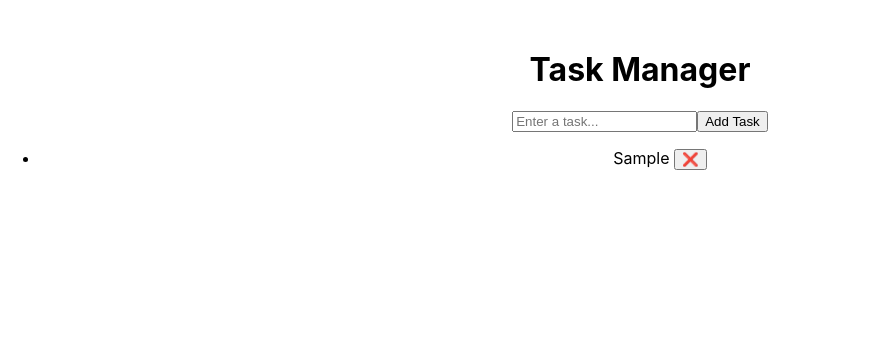
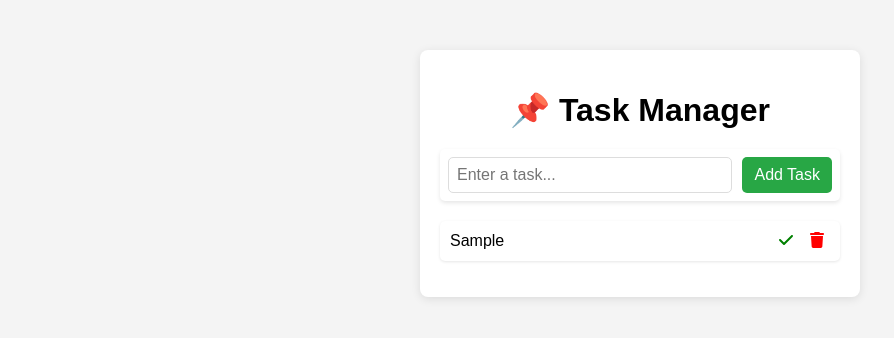
Before and after one commit to CharviBasappa/TaskManager, a React (Create React App) app: page / in a window 1280 px wide. Both pictures are taken after typing "Sample" into the empty fields and a click on the button "Add Task". Shown: the top 338 px of the page, without its empty margins (0-894 px from the left). Built offline with nearby package versions, Linux system fonts and the light colour scheme.

Commit message:
Changed UI of application

```diff
--- a/src/App.tsx
+++ b/src/App.tsx
@@ -1,5 +1,8 @@
 import React, { useState } from "react";
 import { Task } from "./types";
+import { FontAwesomeIcon } from "@fortawesome/react-fontawesome";
+import { faTrash, faCheck } from "@fortawesome/free-solid-svg-icons";
+import "./styles.css";
 
 const App: React.FC = () => {
   const [tasks, setTasks] = useState<Task[]>([]);
@@ -7,8 +10,19 @@ const App: React.FC = () => {
 
   const addTask = () => {
     if (!taskTitle.trim()) return;
-    setTasks([...tasks, { id: Date.now(), title: taskTitle }]);
+    setTasks([
+      ...tasks,
+      { id: Date.now(), title: taskTitle, completed: false },
+    ]);
     setTaskTitle("");
+  };
+
+  const toggleTask = (id: number) => {
+    setTasks(
+      tasks.map((task) =>
+        task.id === id ? { ...task, completed: !task.completed } : task
+      )
+    );
   };
 
   const removeTask = (id: number) => {
@@ -16,20 +30,44 @@ const App: React.FC = () => {
   };
 
   return (
-    <div style={{ textAlign: "center", marginTop: "50px" }}>
-      <h1>Task Manager</h1>
+    <div className="container">
+      <h1>📌 Task Manager</h1>
+      <div className="task-input">
         <input
+          type="text"
+          placeholder="Enter a task..."
           value={taskTitle}
           onChange={(e) => setTaskTitle(e.target.value)}
-        placeholder="Enter a task..."
         />
         <button onClick={addTask}>Add Task</button>
-      <ul>
-        {tasks.map((task) => (
-          <li key={task.id}>
-            {task.title} <button onClick={() => removeTask(task.id)}>❌</button>
+      </div>
+      <ul className="task-list">
+        {tasks.length === 0 ? (
+          <p className="no-tasks">No tasks yet! 🎉</p>
+        ) : (
+          tasks.map((task) => (
+            <li
+              key={task.id}
+              className={`task ${task.completed ? "completed" : ""}`}
+            >
+              <span onClick={() => toggleTask(task.id)}>{task.title}</span>
+              <div>
+                <button
+                  className="complete-btn"
+                  onClick={() => toggleTask(task.id)}
+                >
+                  <FontAwesomeIcon icon={faCheck} />
+                </button>
+                <button
+                  className="delete-btn"
+                  onClick={() => removeTask(task.id)}
+                >
+                  <FontAwesomeIcon icon={faTrash} />
+                </button>
+              </div>
             </li>
-        ))}
+          ))
+        )}
       </ul>
     </div>
   );
--- /dev/null
+++ b/src/styles.css
@@ -0,0 +1,112 @@
+/* General Styles */
+body {
+    font-family: "Arial", sans-serif;
+    background-color: #f4f4f4;
+    margin: 0;
+    padding: 0;
+    text-align: center;
+  }
+
+  /* Main Container */
+  .container {
+    max-width: 400px;
+    background: white;
+    padding: 20px;
+    margin: 50px auto;
+    border-radius: 8px;
+    box-shadow: 0 2px 10px rgba(0, 0, 0, 0.1);
+  }
+
+  /* Title */
+  h1 {
+    margin-bottom: 20px;
+  }
+
+  /* Task Input */
+  .task-input {
+    display: flex;
+    justify-content: space-between;
+    background: #fff;
+    padding: 8px;
+    border-radius: 5px;
+    box-shadow: 0 2px 4px rgba(0, 0, 0, 0.1);
+  }
+
+  .task-input input {
+    flex: 1;
+    padding: 8px;
+    border: 1px solid #ddd;
+    border-radius: 5px;
+    font-size: 16px;
+  }
+
+  .task-input button {
+    margin-left: 10px;
+    background: #28a745;
+    color: white;
+    border: none;
+    padding: 8px 12px;
+    border-radius: 5px;
+    cursor: pointer;
+    transition: background 0.3s;
+  }
+
+  .task-input button:hover {
+    background: #218838;
+  }
+
+  /* Task List */
+  .task-list {
+    list-style: none;
+    padding: 0;
+    margin-top: 20px;
+  }
+
+  /* Task Item */
+  .task {
+    display: flex;
+    align-items: center;
+    justify-content: space-between;
+    background: #fff;
+    padding: 10px;
+    margin: 8px 0;
+    border-radius: 5px;
+    box-shadow: 0 1px 3px rgba(0, 0, 0, 0.1);
+    transition: all 0.3s ease;
+  }
+
+  .task.completed span {
+    text-decoration: line-through;
+    color: gray;
+  }
+
+  /* Buttons */
+  button {
+    border: none;
+    background: none;
+    cursor: pointer;
+    font-size: 16px;
+    margin-left: 5px;
+    transition: transform 0.2s ease;
+  }
+
+  button:hover {
+    transform: scale(1.1);
+  }
+
+  /* Complete Button */
+  .complete-btn {
+    color: green;
+  }
+
+  /* Delete Button */
+  .delete-btn {
+    color: red;
+  }
+
+  /* No Tasks Message */
+  .no-tasks {
+    color: gray;
+    font-style: italic;
+    margin-top: 20px;
+  }
```
Lines whose indentation alone changed are shown as unchanged.
